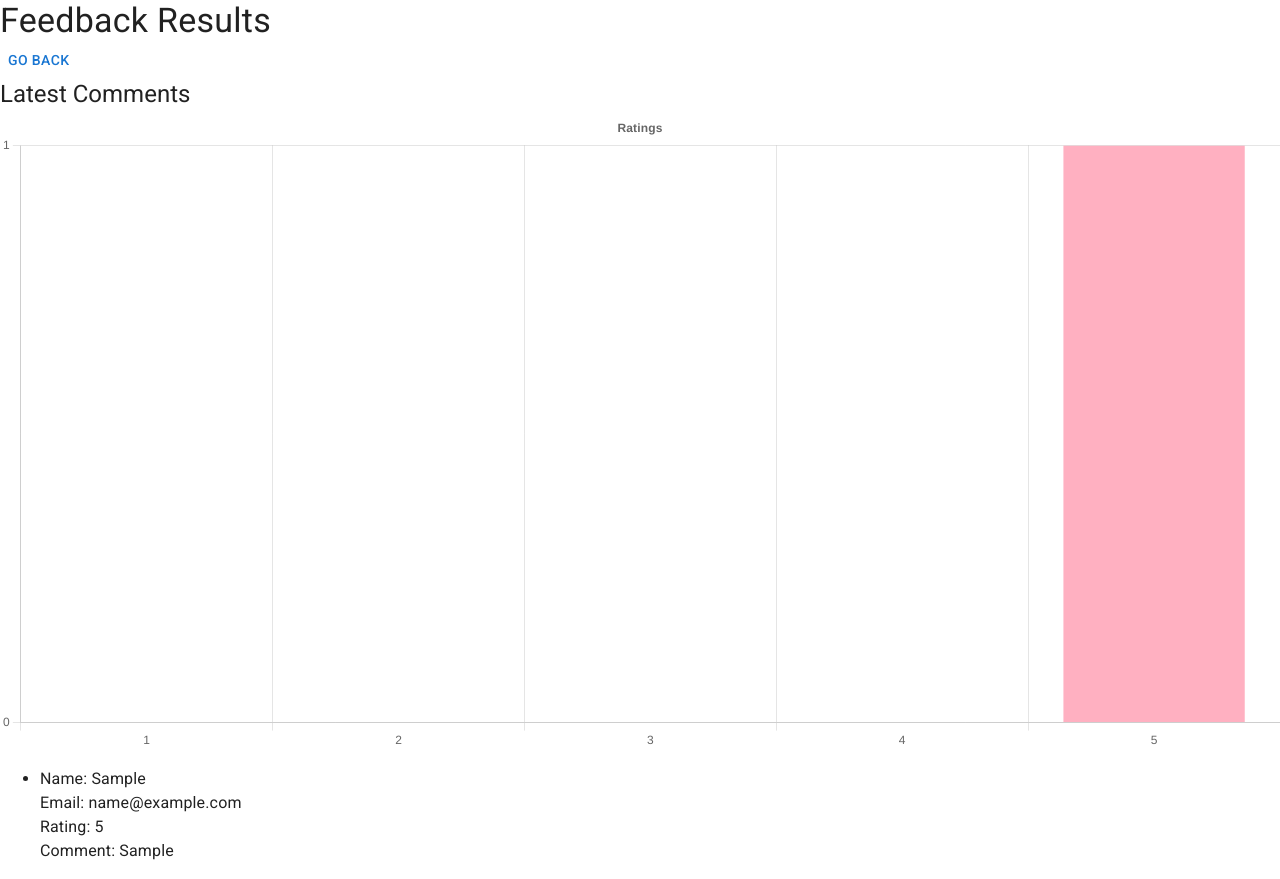
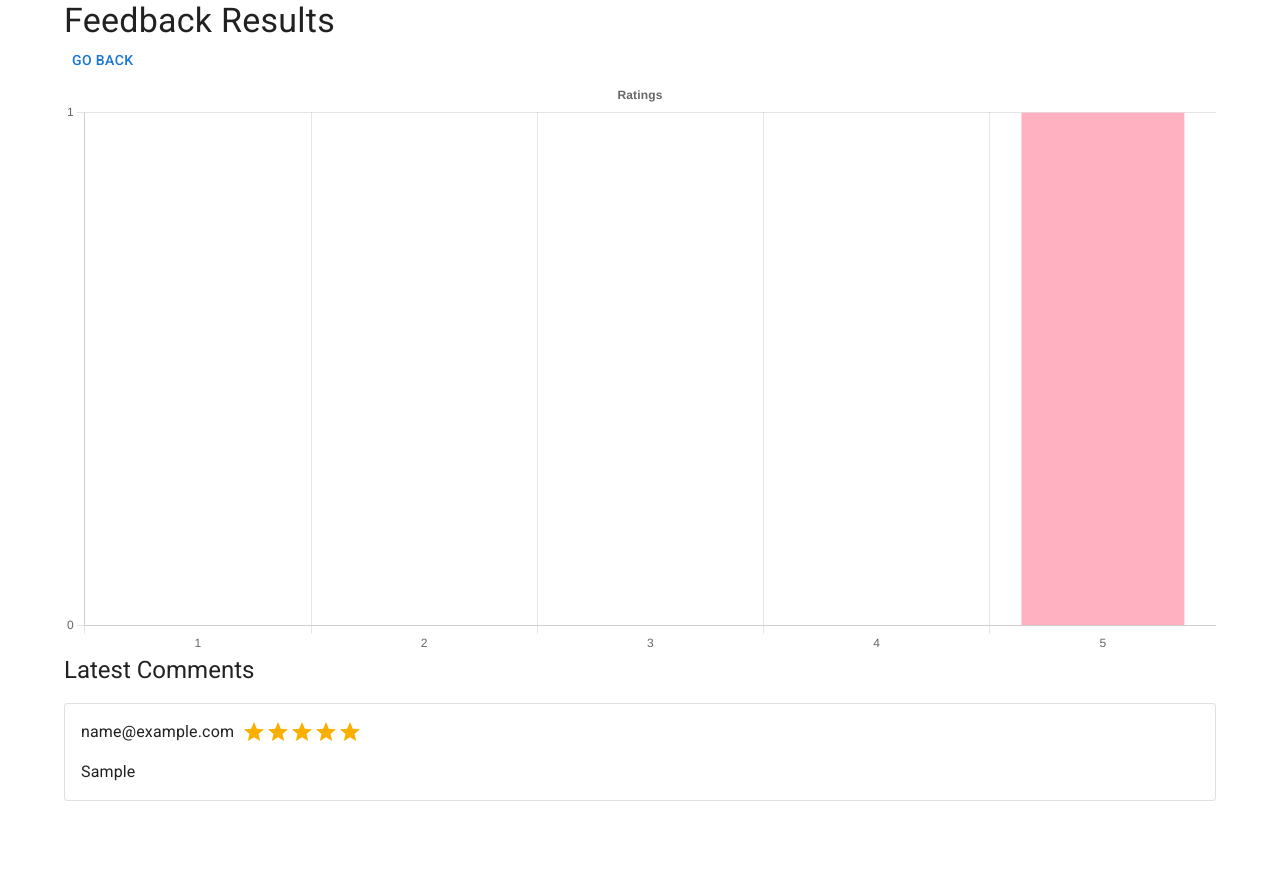
Before and after one commit to cgooderham94/customer-feedback, a React (Create React App) app: page / in a window 1280 px wide. Both pictures are taken after typing "Sample", "name@example.com", "5", "Sample" into the empty fields and a click on the button "SUBMIT". After the commit the page ends 801 px from the top, so only its background shows below. Built offline with nearby package versions, Linux system fonts and the light colour scheme.

Commit message:
Implements basic layout structure of comments.

```diff
--- a/src/containers/FeedbackFlow/FeedbackFlow.tsx
+++ b/src/containers/FeedbackFlow/FeedbackFlow.tsx
@@ -1,3 +1,4 @@
+import { Container } from "@mui/system";
 import React, { ReactElement, SyntheticEvent, useMemo, useState } from "react";
 import { FeedbackList, FeedbackSteps, FEEDBACK_STEPS } from "../types/Feedback";
 import { FeedbackForm } from "./components";
@@ -77,5 +78,5 @@ export const FeedbackFlow = () => {
     ),
   };
 
-  return formSteps[feedbackStep];
+  return <Container>{formSteps[feedbackStep]}</Container>;
 };
--- a/src/containers/FeedbackFlow/components/FeedbackResults/FeedbackResults.tsx
+++ b/src/containers/FeedbackFlow/components/FeedbackResults/FeedbackResults.tsx
@@ -1,5 +1,5 @@
 import React, { type FC } from "react";
-import { Button, Typography } from "@mui/material";
+import { Button, Card, Grid, Rating, Typography } from "@mui/material";
 import { CHART_OPTIONS, FEEDBACK_RESULTS_CONTENT } from "./constants";
 import { CHART_LABELS } from "../../data";
 import type { FeedbackList } from "../../../types/Feedback";
@@ -46,24 +46,37 @@ export const FeedbackResults: FC<FeedbackResultsProps> = ({
 
       <Button onClick={handleBack}>Go Back</Button>
 
-      <section aria-labelledby="comments-heading">
+      <Bar data={chartData} options={CHART_OPTIONS} />
+
+      <Grid
+        component="section"
+        container
+        flexDirection="column"
+        gap="1rem"
+        aria-labelledby="comments-heading"
+      >
         <Typography variant="h5" component="h2" id="comments-heading">
           {commentsHeading}
         </Typography>
 
-        <Bar data={chartData} options={CHART_OPTIONS} />
-
-        <ul>
+        <Grid container gap="1rem" flexDirection="column">
           {feedbackList.map(({ name, email, rating, comment }, index) => (
-            <li key={index}>
-              <div>Name: {name}</div>
-              <div>Email: {email}</div>
-              <div>Rating: {rating}</div>
-              <div>Comment: {comment}</div>
-            </li>
+            <Card
+              key={index}
+              variant="outlined"
+              sx={{ padding: "1rem", flexGrow: 1 }}
+            >
+              <Grid container direction="column" gap="1rem">
+                <Grid container gap="0.5rem">
+                  <div>{email}</div>
+                  <Rating value={rating} />
+                </Grid>
+                <div>{comment}</div>
+              </Grid>
+            </Card>
           ))}
-        </ul>
-      </section>
+        </Grid>
+      </Grid>
     </>
   );
 };
```
